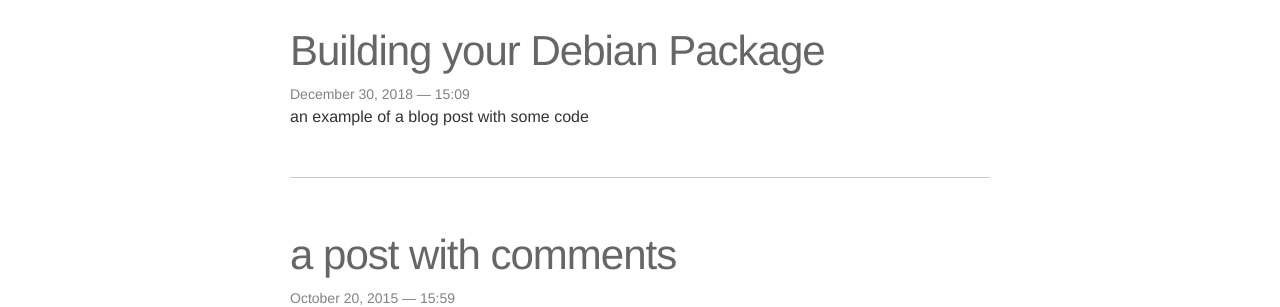
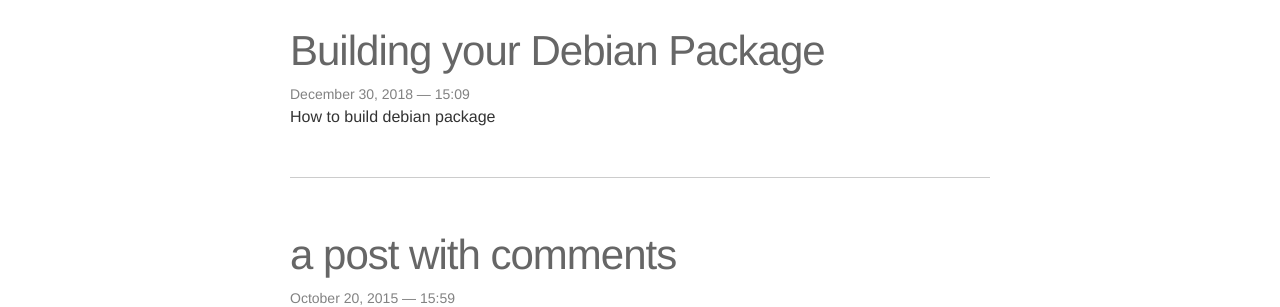
Before and after one commit to championshuttler/portfolio, a Jekyll site: the page built from blog/index.html, in a window 1280 px wide and 900 px high, scrolled down 494 px. Shown: the part 152-459 px from the top of the window. Built offline with Jekyll 4.4.1, drawn with Linux system fonts in a browser that asks for light colours; nearby versions of some CDN libraries; the list of posts is cut into pages by our own code.

Commit message:
Update 2018-12-31-building-your-debian-package.markdown

```diff
--- a/_posts/2018-12-31-building-your-debian-package.markdown
+++ b/_posts/2018-12-31-building-your-debian-package.markdown
@@ -2,7 +2,7 @@
 layout: post
 title: Building your Debian Package
 date: 2018-12-30 15:09:00
-description: an example of a blog post with some code
+description: How to build debian package
 
 ---
 
```
